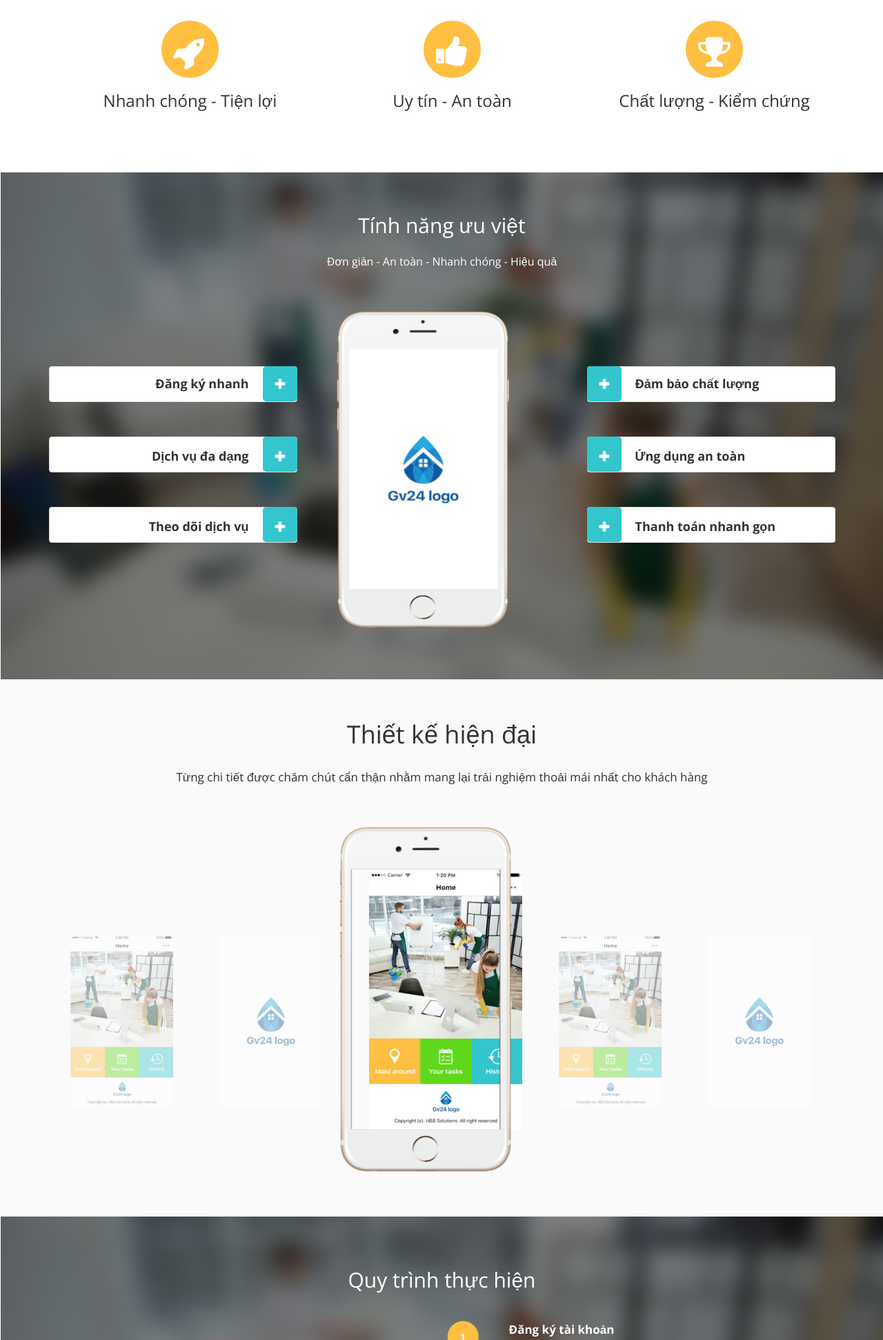
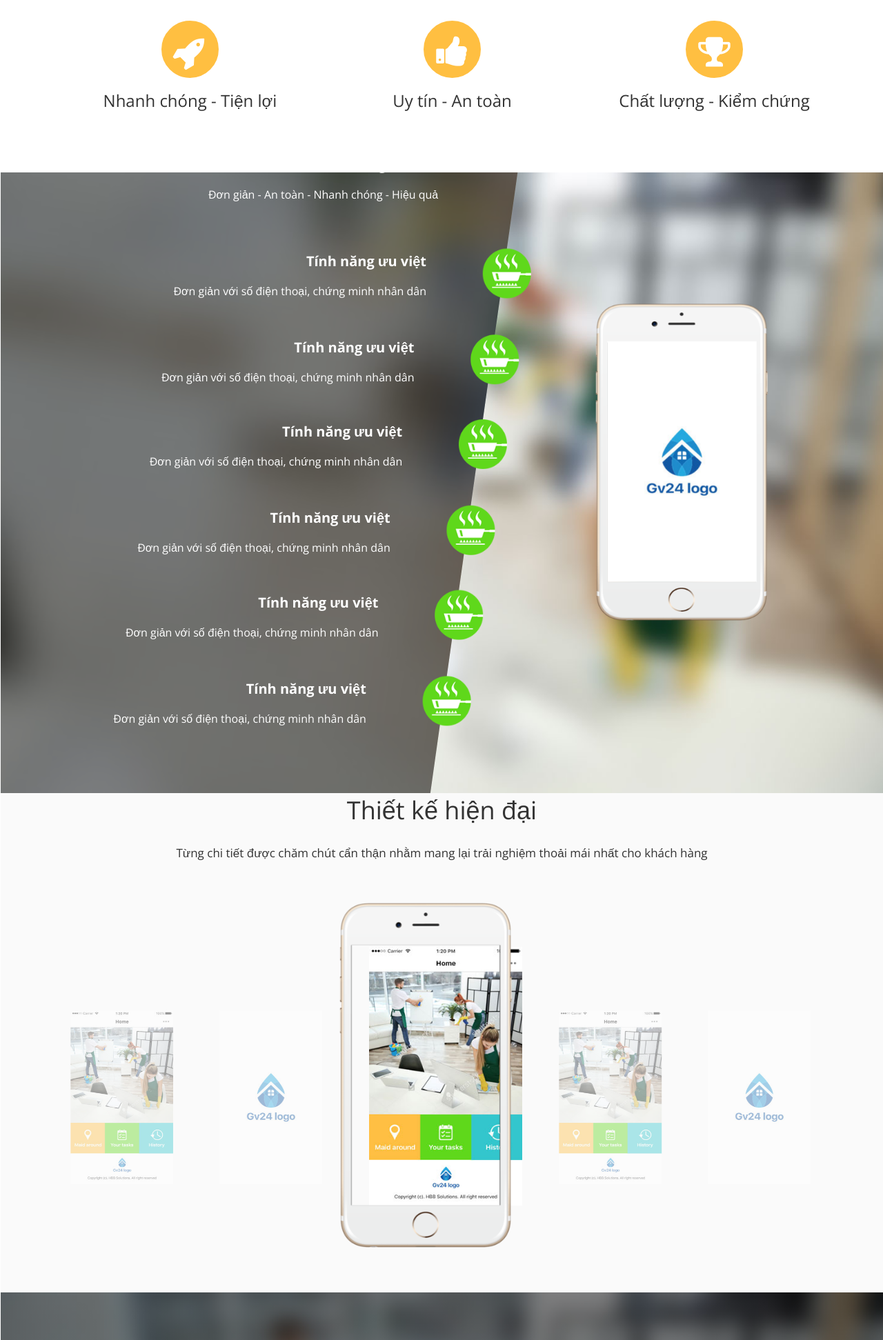
Before and after one commit to LeCongThang/HBBS, a PHP site: page /index.html in a window 1280 px wide. Shown: the part 1124-3067 px from the top of the page at 69% size. Run offline with PHP 8.4, Linux system fonts and the light colour scheme; some libraries are stand-ins or nearby versions.

Commit message:
update layout

```diff
--- a/giupviec/index.html
+++ b/giupviec/index.html
@@ -372,72 +372,76 @@
         </div>
     </section>
 <!--bat dau tinh nang uu viet-->
-    <section id="tinhnang" class="tinhnang hidden-xs">
+    <section id="tinhnang" class="tinhnang hidden-xs" style="position:relative;overflow:hidden;">
         <div class="container">
-            <div class="row text-center">
+            <!-- <div class="row text-center">
                 <div class="col-md-12 col-xs-12 text">
-                    <h2>Tính năng ưu việt</h2>
-                    <p>Đơn giản - An toàn - Nhanh chóng - Hiệu quả</p>
+
 
                 </div>
-            </div>
+            </div> -->
              <div class="row">
                 <!-- <div class="col-lg-1 hidden-sm hidden-md"></div> -->
-                <div class="col-lg-4 col-md-4 col-sm-4  text-right text-font">
+                <div class="col-lg-4 col-md-4 col-sm-4  text-right text-font"
+				style="height:650px;background: linear-gradient(rgba(0,0,0,0.5),rgba(0,0,0,0.5)),url(../images/banner-phone.jpg) no-repeat center;;transform: scale(2) rotate(8deg)!important;position:absolute;">
+                     <div style="padding-top:70px"></div>
+					 <div class="text" style="transform: scale(1) rotate(-8deg); padding-right:40px;">
+					 <h2>Tính năng ưu việt</h2>
+                    <p>Đơn giản - An toàn - Nhanh chóng - Hiệu quả</p>
+					 </div>
 
-                    <div class="panel-group" id="accordion">
-                        <div class="panel panel-default">
-
-                            <div class="panel-heading">
-                                <h4 class="panel-title">
-                                    <div class="btnt-left collapsed" data-toggle="collapse" data-parent="#accordion" href="#collapse1">Đăng ký nhanh</div>
-
-                                </h4>
-                            </div>
-
-                            <div id="collapse1" class="panel-collapse collapse">
-                                <div class="panel-body">
-                                    <div class="text-dang-ky-left">Đơn giản với số điện thoại, hình thẻ và chứng minh nhân dân để tạo tài khoản.</div>
-
-                                </div>
-
-                            </div>
-
-                        </div>
-                        <div class="panel panel-default">
-                            <div class="panel-heading">
-                                <div class="panel-title">
-                                    <div class="btnt-left collapsed" data-toggle="collapse" data-parent="#accordion" href="#collapse2">Dịch vụ đa dạng</div>
-                                </div>
-                            </div>
-
-                            <div id="collapse2" class="panel-collapse collapse">
-                                <div class="panel-body">
-                                    <div class="text-dang-ky-left">Cung cấp mọi loại hình giúp việc: vệ sinh nhà cửa, nấu ăn, hệ thống điện nước, chăm sóc sức khỏe, gia sư …</div>
-                                </div>
-                            </div>
-                        </div>
-
-                        <div class="panel panel-default">
-                            <div class="panel-heading">
-                                <div class="panel-title">
-                                    <div class="btnt-left collapsed" data-toggle="collapse" data-parent="#accordion" href="#collapse3">Theo dõi dịch vụ</div>
-                                </div>
-                            </div>
+                    <div class="panel-group" id="accordion" >
+                        <div class="col-lg-10 text" style="transform: scale(1) rotate(-8deg);">
+							<h2>Tính năng ưu việt</h2>
+							<p>Đơn giản với số điện thoại, chứng minh nhân dân</p>
+						</div>
+                        <div class="col-lg-2" style="transform: scale(1) rotate(-8deg);margin-top:-15px;">
+							<img src="public/images/nauan.png" width="80%"/>
+						</div>
+						<div class="col-lg-10 text" style="transform: scale(1) rotate(-8deg);">
+							<h2>Tính năng ưu việt</h2>
+							<p>Đơn giản với số điện thoại, chứng minh nhân dân</p>
+						</div>
+                        <div class="col-lg-2" style="transform: scale(1) rotate(-8deg);margin-top:-15px;">
+							<img src="public/images/nauan.png" width="80%"/>
+						</div>
+						<div class="col-lg-10 text" style="transform: scale(1) rotate(-8deg);">
+							<h2>Tính năng ưu việt</h2>
+							<p>Đơn giản với số điện thoại, chứng minh nhân dân</p>
+						</div>
+                        <div class="col-lg-2" style="transform: scale(1) rotate(-8deg);margin-top:-15px;">
+							<img src="public/images/nauan.png" width="80%"/>
+						</div>
+						<div class="col-lg-10 text" style="transform: scale(1) rotate(-8deg);">
+							<h2>Tính năng ưu việt</h2>
+							<p>Đơn giản với số điện thoại, chứng minh nhân dân</p>
+						</div>
+                        <div class="col-lg-2" style="transform: scale(1) rotate(-8deg);margin-top:-15px;">
+							<img src="public/images/nauan.png" width="80%"/>
+						</div>
+						<div class="col-lg-10 text" style="transform: scale(1) rotate(-8deg);">
+							<h2>Tính năng ưu việt</h2>
+							<p>Đơn giản với số điện thoại, chứng minh nhân dân</p>
+						</div>
+                        <div class="col-lg-2" style="transform: scale(1) rotate(-8deg);margin-top:-15px;">
+							<img src="public/images/nauan.png" width="80%"/>
+						</div>
+						<div class="col-lg-10 text" style="transform: scale(1) rotate(-8deg);">
+							<h2>Tính năng ưu việt</h2>
+							<p>Đơn giản với số điện thoại, chứng minh nhân dân</p>
+						</div>
+                        <div class="col-lg-2" style="transform: scale(1) rotate(-8deg);margin-top:-15px;">
+							<img src="public/images/nauan.png" width="80%"/>
+						</div>
 
 
-                            <div id="collapse3" class="panel-collapse collapse">
-                                <div class="panel-body">
-                                    <div class="text-dang-ky-left">Đối tác có thể theo dõi tình trạng đơn hàng ngay khi bắt đầu đến khi kết thúc công việc.</div>
-                                </div>
-                            </div>
-                        </div>
                     </div>
 
                 </div>
-                <div class="col-lg-4 col-md-4 col-sm-4 text-center">
-                    <div class="text-center">
-                        <div class="phone-mockup-tinhnang phone-mockup-center-tinhnang img-responsive">
+                <div class="col-lg-7 col-lg-offset-4 col-sm-4">
+				<div style="padding-top:150px"></div>
+                    <div class="pull-right">
+                        <div class="phone-mockup-tinhnang phone-mockup-center-tinhnang pull-right">
 
                             <div id="carousel-example-generic" class="carousel slide" data-ride="carousel">
 
@@ -459,7 +463,7 @@
                     </div>
                 </div>
 
-                <div class="col-lg-4 col-md-4 col-sm-4 text-left  text-font">
+                <!-- <div class="col-lg-4 col-md-4 col-sm-4 text-left  text-font">
 
                     <div class="panel-group" id="accordion1">
                         <div class="panel panel-default">
@@ -509,7 +513,7 @@
                         </div>
                     </div>
 
-                </div>
+                </div> -->
 
             </div>
         </div>
--- a/giupviec/public/css/style.css
+++ b/giupviec/public/css/style.css
@@ -233,7 +233,7 @@ body {
 }
 
 .text p {
-    padding-top: 15px;
+    /* padding-top: 15px; */
 }
 .phone-banner-center {
     background-size: 340px 400px !important;
@@ -259,7 +259,8 @@ body {
 }
 
 .text-font h2 {
-    font-size: 22px;
+    font-size: 10px;
+	font-weight:bold;
 }
 .text-font {
     padding-top: 40px;
@@ -522,15 +523,15 @@ audio, canvas, progress, video {
 /*---------------------------Tinh Nang Uu Viet--------------------*/
 
 .tinhnang {
-    background: linear-gradient(rgba(0,0,0,0.5),rgba(0,0,0,0.5)),url(../images/banner-phone.jpg) no-repeat center;
-    min-height: 790px;
+    background: url(../images/banner-phone.jpg) no-repeat center;
+    min-height: 900px;
     padding-top: 40px;
     background-size: cover;
      /* background-color: #1a82f7;
        background: -webkit-gradient(linear,right bottom,left top top,color-stop(0.3, #cc0000),color-stop(0.7, #330000));*/
 }
 .tinhnang p {
-    font-size: 16px;
+    font-size: 8px;
 }
 .text-left-tinh-nang {
     padding-bottom: 15px;
@@ -539,7 +540,7 @@ audio, canvas, progress, video {
     padding-bottom: 15px;
 }
 .phone-mockup-tinhnang {
-    position:absolute;
+    /* position:absolute; */
     background-image: url(../images/ip6.png);
     background-repeat: no-repeat;
     z-index: 9999;
@@ -570,12 +571,12 @@ audio, canvas, progress, video {
     height: 50px;
     position: relative;
 }
-#accordion {
+/* #accordion {
     margin-top: 80px;
 }
 #accordion1 {
     margin-top: 80px;
-}
+} */
 .panel-body {
     padding: 0px;
 }
@@ -901,6 +902,7 @@ footer {
     /*text-align: center;*/
     margin-bottom: 0px;
     padding: 10px 0px;
+	margin-right:-50px;
 }
 .top-footer {
     padding: 75px 0;
--- a/giupviec/slick/style.css
+++ b/giupviec/slick/style.css
@@ -1,4 +1,4 @@
-@font-face {
+524@font-face {
   font-family: 'Pacifico';
   src: url('pacifico.eot');
   src: url('pacifico.eot?#iefix') format('embedded-opentype'),
```
